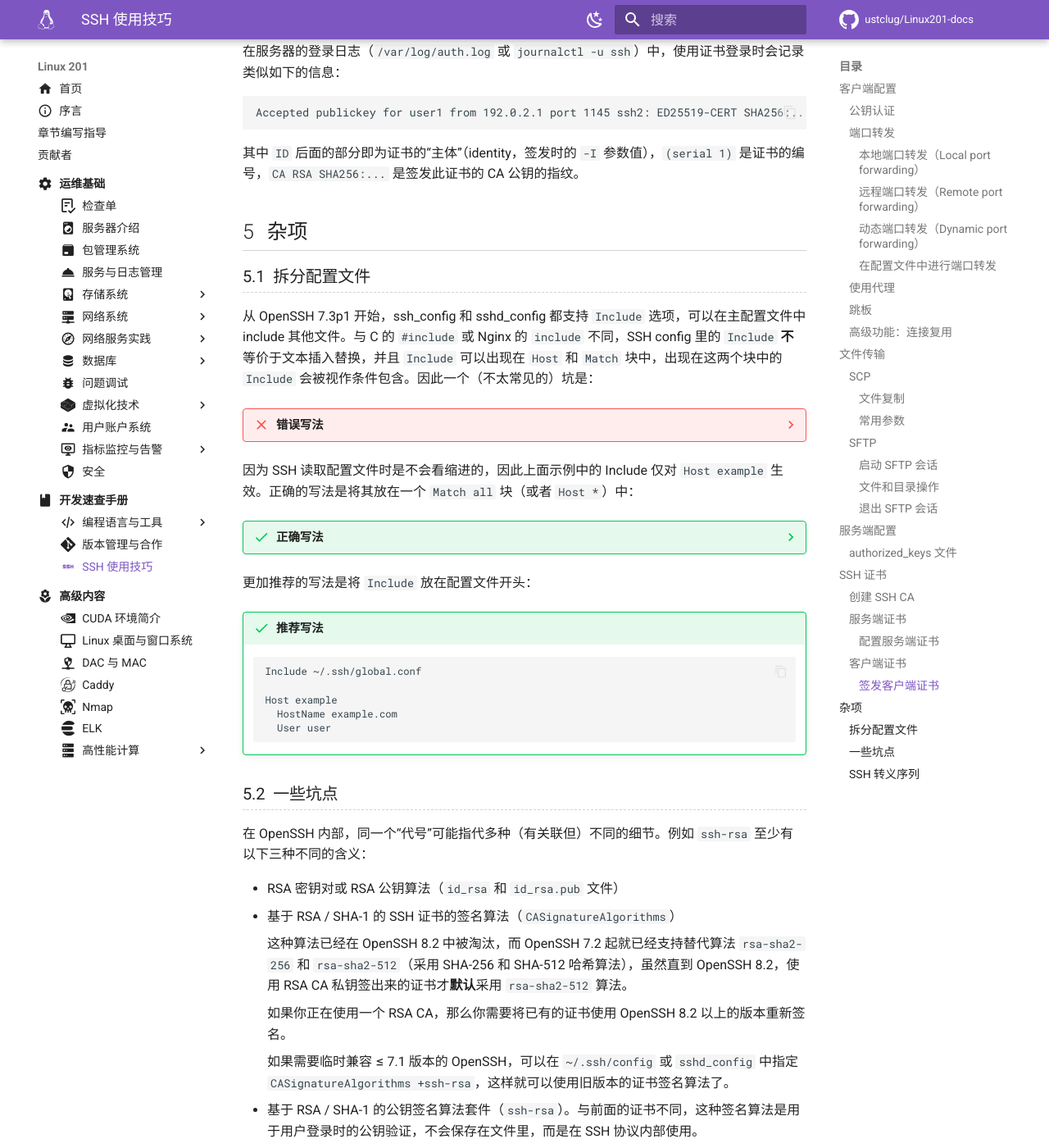
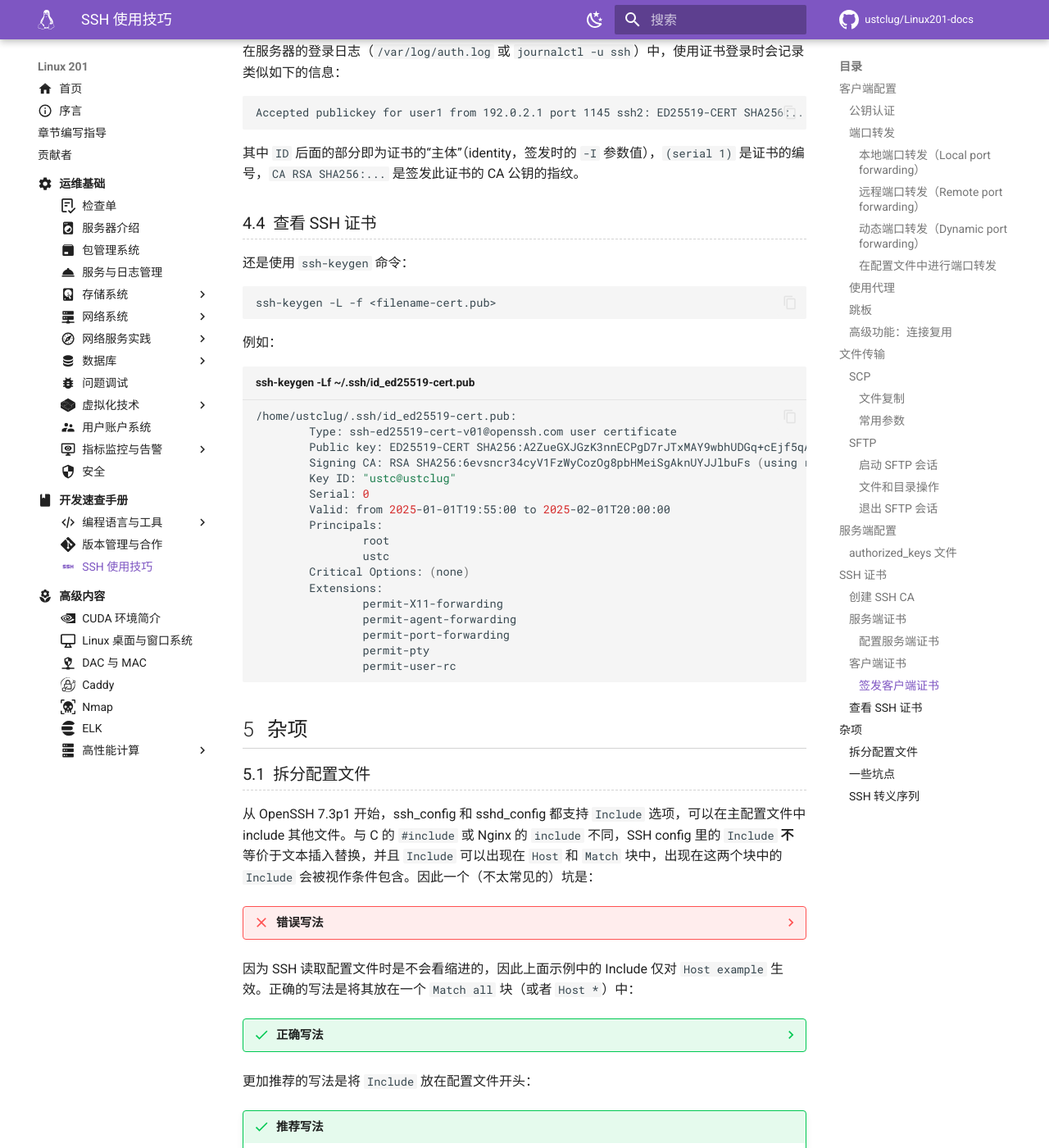
Before and after one commit to ustclug/Linux201-docs, an MkDocs documentation site: the page built from docs/dev/ssh.md, in a window 1280 px wide and 1400 px high, scrolled down 15891 px. Shown: the whole window at 82% size. Built offline with MkDocs 1.6.1 and Material for MkDocs 9.7.7, drawn with Linux system fonts in a browser that asks for light colours; comment, search, counter and statistics services are not loaded.

Commit message:
ssh: Add description for `ssh-keygen -L`

````diff
--- a/docs/dev/ssh.md
+++ b/docs/dev/ssh.md
@@ -586,6 +586,36 @@ Accepted publickey for user1 from 192.0.2.1 port 1145 ssh2: ED25519-CERT SHA256:
 
 其中 `ID` 后面的部分即为证书的“主体”（identity，签发时的 `-I` 参数值），`(serial 1)` 是证书的编号，`CA RSA SHA256:...` 是签发此证书的 CA 公钥的指纹。
 
+### 查看 SSH 证书 {#view-certificates}
+
+还是使用 `ssh-keygen` 命令：
+
+```shell
+ssh-keygen -L -f <filename-cert.pub>
+```
+
+例如：
+
+```shell title="ssh-keygen -Lf ~/.ssh/id_ed25519-cert.pub"
+/home/ustclug/.ssh/id_ed25519-cert.pub:
+        Type: ssh-ed25519-cert-v01@openssh.com user certificate
+        Public key: ED25519-CERT SHA256:A2ZueGXJGzK3nnECPgD7rJTxMAY9wbhUDGq+cEjf5qA
+        Signing CA: RSA SHA256:6evsncr34cyV1FzWyCozOg8pbHMeiSgAknUYJJlbuFs (using rsa-sha2-512)
+        Key ID: "ustc@ustclug"
+        Serial: 0
+        Valid: from 2025-01-01T19:55:00 to 2025-02-01T20:00:00
+        Principals:
+                root
+                ustc
+        Critical Options: (none)
+        Extensions:
+                permit-X11-forwarding
+                permit-agent-forwarding
+                permit-port-forwarding
+                permit-pty
+                permit-user-rc
+```
+
 ## 杂项 {#misc}
 
 ### 拆分配置文件 {#include}
````
Also changed, not shown: docs/ops/network-service/dns.md (+8 -0 lines).
